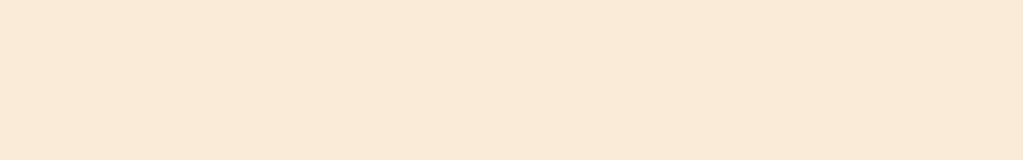
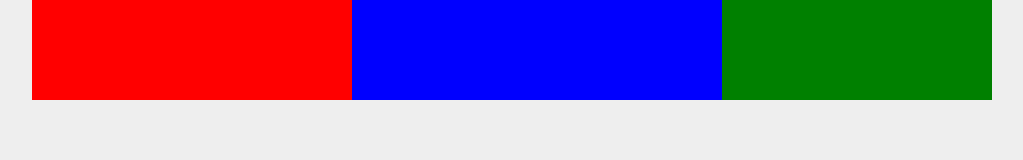
Before and after one commit to walid-hajhussien/CSS-Flexbox, a website: page index.html in a window 1280 px wide. Shown: the whole page, without its empty margins (128-1151 px from the left). Drawn offline with Linux system fonts and the light colour scheme.

Commit message:
update commit

```diff
--- a/index.html
+++ b/index.html
@@ -9,5 +9,13 @@
     <meta name="viewport" content="width=device-width, initial-scale=1.0" />
     <link rel="stylesheet" type="text/css" href="/style.css" />
   </head>
-  <body></body>
+  <body>
+    <div class="wrapper">
+      <div class="flex-container">
+        <div class="box one"></div>
+        <div class="box two"></div>
+        <div class="box three"></div>
+      </div>
+    </div>
+  </body>
 </html>
--- a/style.css
+++ b/style.css
@@ -1,3 +1,54 @@
+/*
+flex grow :  It specifies how much of the remaining space in the flex container should be assigned to the item
+flex shrink : which determines how much the flex item will shrink relative to the rest of the flex items in the flex container when there isn't enough space on the row
+flex wrap : CSS property sets whether flex items are forced onto one line or can wrap onto multiple lines
+flex basis : The flex-basis CSS property sets the initial main size of a flex item.
+
+
+
+*/
+
 * {
-  background-color: antiquewhite;
+  font-family: verdana;
+  margin: 0;
 }
+
+body {
+  background: #eee;
+}
+
+.wrapper {
+  width: 100%;
+  max-width: 960px;
+  margin: 0 auto;
+}
+
+.flex-container {
+  display: flex;
+  flex-wrap: wrap;
+}
+
+.box {
+  height: 100px;
+}
+
+.one {
+  background: red;
+  flex-shrink: 1;
+  flex-grow: 1;
+  flex-basis: 100px;
+}
+
+.two {
+  background: blue;
+  flex-grow: 1;
+  flex-shrink: 1;
+  flex-basis: 150px;
+}
+
+.three {
+  background: green;
+  flex-grow: 1;
+  flex-shrink: 1;
+  flex-basis: 50px;
+}
```
